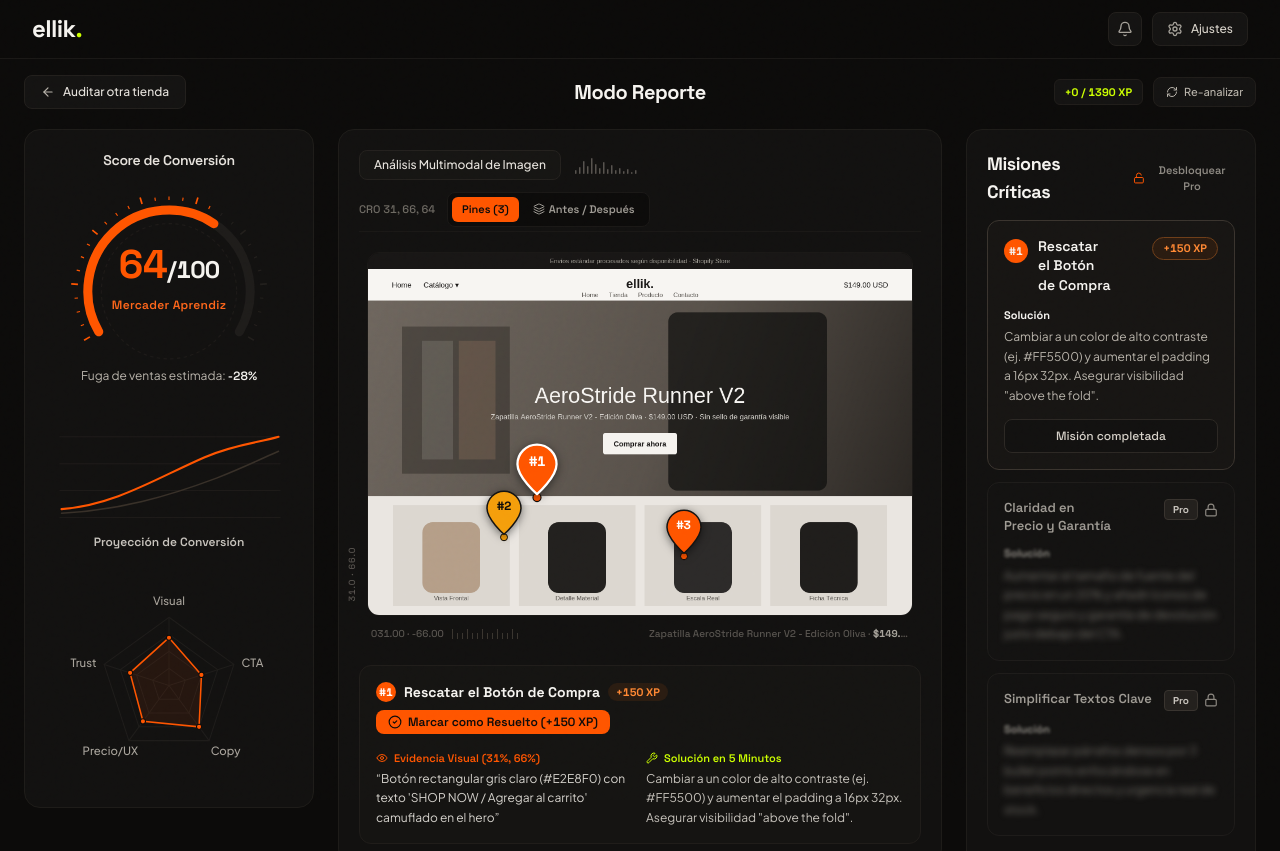
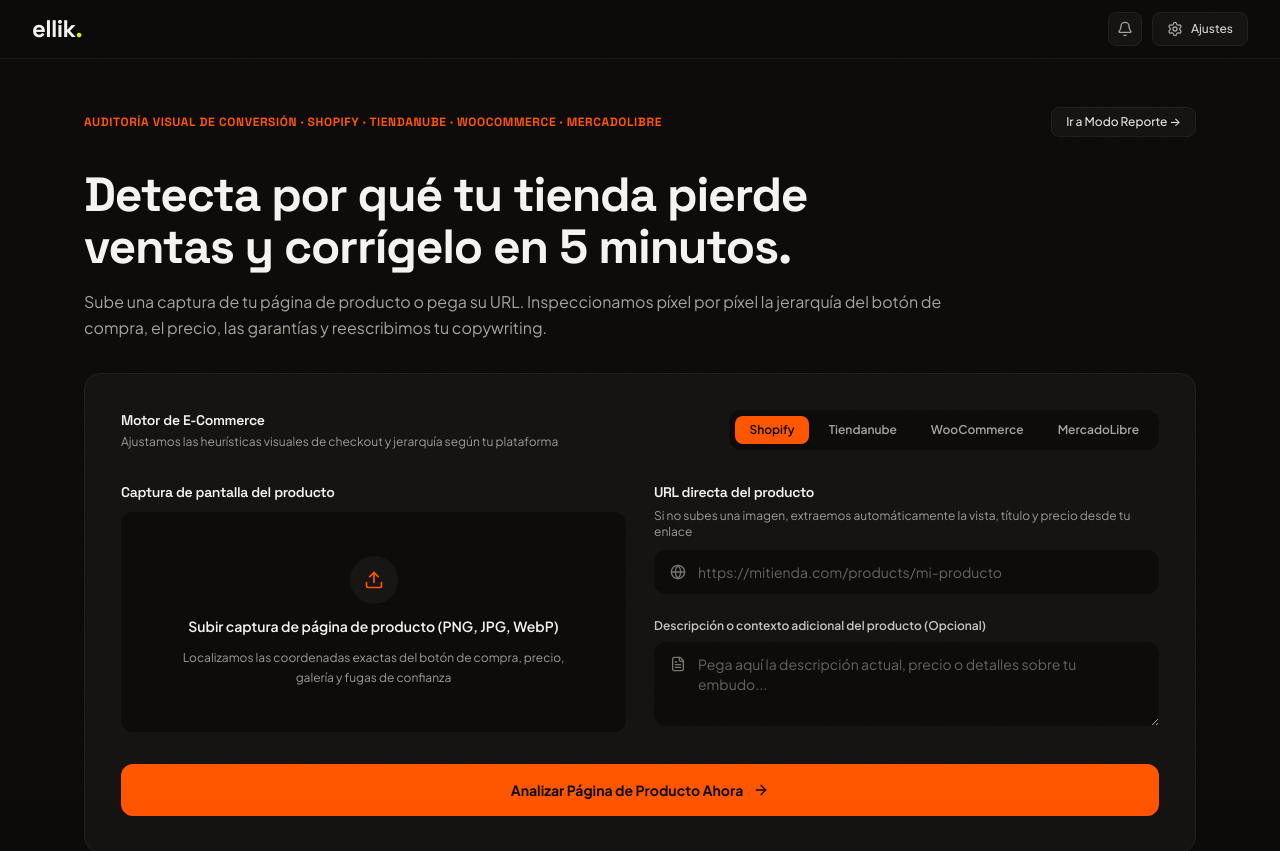
Before and after one commit to manurisolo2-blip/ellik, a React (Vite) app: page / in a window 1280 px wide. Shown: the top 851 px of the page. Built offline with nearby package versions, Linux system fonts and the light colour scheme.

Commit message:
feat: set landing page scanner as default initial view

```diff
--- a/src/App.tsx
+++ b/src/App.tsx
@@ -360,11 +360,11 @@
 export default function App() {
   const initialMode =
     typeof window !== 'undefined' &&
-    new URLSearchParams(window.location.search).get('mode') === 'scanner'
-      ? 'scanner'
-      : 'report';
+    new URLSearchParams(window.location.search).get('mode') === 'report'
+      ? 'report'
+      : 'scanner';
 
-  const [screenMode, setScreenMode] = useState<'scanner' | 'report'>(initialMode);
+  const [screenMode, setScreenMode] = useState<'scanner' | 'report'>('scanner');
   const [isCustomAudit, setIsCustomAudit] = useState<boolean>(false);
   const [activePlatform, setActivePlatform] = useState<EcommercePlatform>('Shopify');
   const [activeStoreUrl, setActiveStoreUrl] = useState<string>(
@@ -617,11 +617,11 @@
       )}
 
       {screenMode === 'scanner' ? (
-        /* SCREEN 1: MODO ESCÁNER — Expansive full-width layout */
+        /* SCREEN 1: MODO ESCÁNER — Landing Page Principal */
         <main
           id="top"
           data-testid="scanner-screen"
-          className="flex-1 w-full px-4 sm:px-6 lg:px-8 py-8 sm:py-10 space-y-8"
+          className="flex-1 w-full max-w-[1160px] mx-auto px-4 sm:px-6 py-8 sm:py-12 space-y-8"
         >
           <div className="flex items-center justify-between gap-4">
             <div className="text-xs font-bold font-display text-[#FF5500] tracking-wider uppercase">
--- a/src/components/AuditScannerForm.tsx
+++ b/src/components/AuditScannerForm.tsx
@@ -113,7 +113,7 @@
   };
 
   return (
-    <div className="bg-[#121110] border border-[#1E1C19] rounded-2xl p-6 sm:p-8 space-y-8 w-full">
+    <div className="bg-[#141312] border border-[#221F1C] rounded-2xl p-6 sm:p-9 space-y-8 w-full">
       <form onSubmit={handleSubmit} className="space-y-8" noValidate>
         {/* Platform Selector */}
         <div className="flex flex-col sm:flex-row sm:items-center justify-between gap-4">
```
